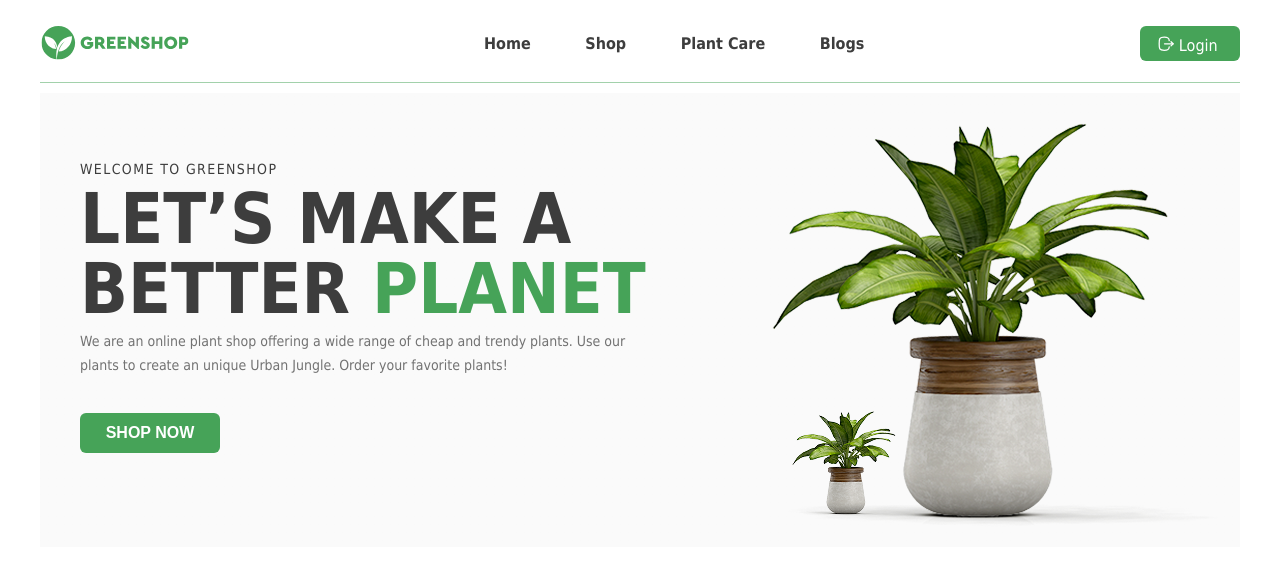
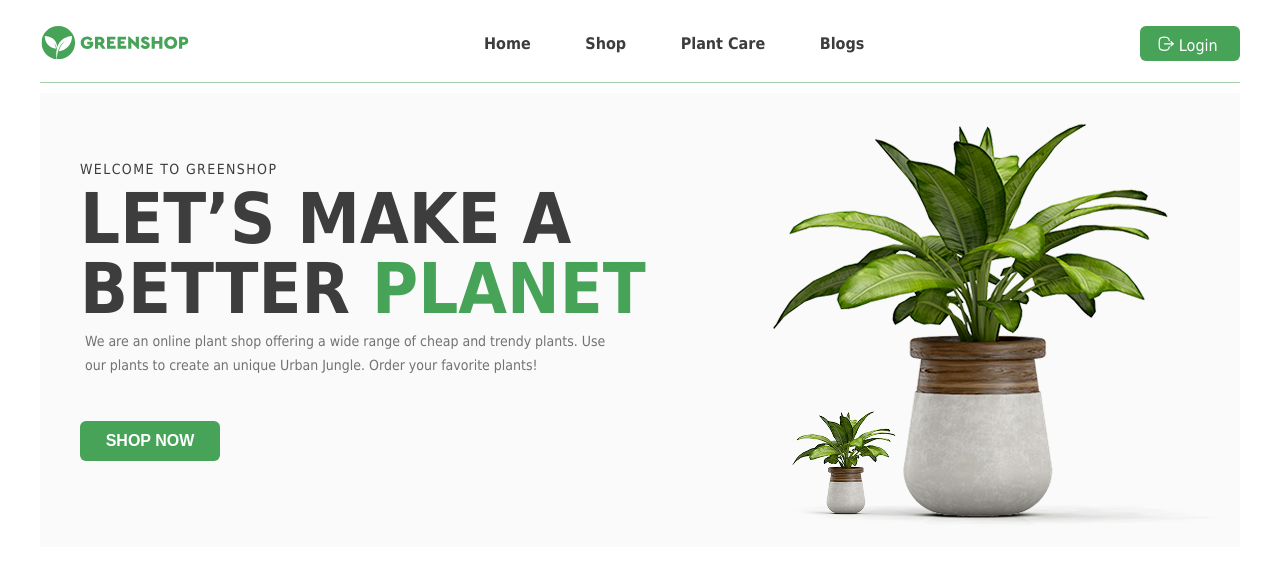
Before and after one commit to olhaLK/Front-end-basic, a plain HTML site: page hw5/index.html in a window 1280 px wide. Drawn offline with Linux system fonts and the light colour scheme.

Commit message:
fixes: padding, img

```diff
--- a/hw5/css/style.css
+++ b/hw5/css/style.css
@@ -35,7 +35,7 @@
     margin-bottom: 17.7px;
 }
 
-.logo svg {
+.logo img {
     width: 150px;
     height: 34.3px;
 }
@@ -117,9 +117,7 @@ h1 {
 }
 
 .text-description {
-    padding-top: 5px;
-    width: 557px;
-    height: 45px;
+    padding: 5px 20px 0 5px;
     color: #727272;
     font-size: 14px;
     font-weight: 400;
--- a/hw5/index.html
+++ b/hw5/index.html
@@ -8,25 +8,7 @@
 <body class="body">
     <header class="header wrapper clearfix">
         <a href="#" class="logo">
-            <svg width="150" height="35" viewBox="0 0 150 35" fill="none" xmlns="http://www.w3.org/2000/svg">
-                <g clip-path="url(#clip0_1_38)">
-                    <path d="M17.15 0C7.67748 0 0 7.67746 0 17.15C0 26.0201 6.73548 33.3175 15.3711 34.207C14.8496 29.9134 15.0436 26.4001 15.7067 23.5135C15.3347 21.7225 14.4898 19.0703 12.5734 17.1864C12.5734 17.1864 13.8348 19.0784 14.5181 21.6214C14.5181 21.6255 14.5221 21.6295 14.5221 21.6335C14.5949 21.9044 14.6596 22.1793 14.7162 22.4623C14.7283 22.527 14.7404 22.5917 14.7526 22.6604C14.8051 22.9515 14.8536 23.2426 14.886 23.5418C5.19513 22.3532 3.12921 13.6569 3.35561 10.3781C13.665 10.9482 15.7754 17.8292 16.0827 22.0985C19.4585 11.0412 30.1843 10.4024 31.0697 10.3781C31.4538 18.8763 25.1509 25.5026 17.6149 26.0807C17.6635 25.8503 17.7201 25.6198 17.7767 25.3934C17.7928 25.3247 17.813 25.26 17.8333 25.1913C17.8777 25.0296 17.9222 24.8679 17.9748 24.7061C17.995 24.6374 18.0192 24.5646 18.0394 24.4959C18.096 24.318 18.1567 24.1442 18.2173 23.9663C18.2335 23.9259 18.2456 23.8854 18.2618 23.845C18.3386 23.6348 18.4195 23.4326 18.5003 23.2305C18.5084 23.2143 18.5125 23.1941 18.5205 23.1779C18.5205 23.1779 18.5205 23.1779 18.5246 23.1779C20.4571 18.5043 24.0229 15.4439 24.0229 15.4439C17.0247 19.4868 15.8441 29.9983 15.6582 34.2231C16.1514 34.2676 16.6446 34.2999 17.15 34.2999C26.6225 34.2999 34.3 26.6225 34.3 17.15C34.3 7.67746 26.6225 0 17.15 0Z" fill="#46A358"/>
-                    <path d="M46.7038 10.7454C48.9719 10.7454 50.8235 11.7198 52.0243 13.4987L49.7764 15.4109C48.9719 14.287 47.9975 13.7048 46.6472 13.7048C44.5691 13.7048 43.2754 15.0713 43.2754 17.1534C43.2754 19.2719 44.6419 20.695 46.8372 20.695C48.0177 20.695 48.9557 20.2826 49.5541 19.5913V19.0091H46.6674V16.2357H52.7763V20.1331C52.1941 21.164 51.3693 21.9888 50.302 22.6235C49.2347 23.242 48.0339 23.5614 46.7038 23.5614C42.9924 23.618 39.9238 20.7314 39.9764 17.1534C39.9198 13.5957 42.9924 10.6888 46.7038 10.7454Z" fill="#46A358"/>
-                    <path d="M61.9577 23.3315L59.1681 19.4907H57.8379V23.3315H54.6157V10.9683H59.4672C62.2204 10.9683 64.246 12.6542 64.246 15.2214C64.246 16.7375 63.5142 17.9948 62.2973 18.7428L65.5559 23.3315H61.9577ZM57.8339 16.6809H59.4834C60.3809 16.6809 60.9631 16.0987 60.9631 15.2214C60.9631 14.3441 60.3809 13.7781 59.4834 13.7781H57.8339V16.6809Z" fill="#46A358"/>
-                    <path d="M66.8335 10.9683H75.4126V13.8711H70.0557V15.5772H73.8763V18.2738H70.0557V20.4287H75.639V23.3315H66.8335V10.9683Z" fill="#46A358"/>
-                    <path d="M77.644 10.9683H86.223V13.8711H80.8662V15.5772H84.6867V18.2738H80.8662V20.4287H86.4494V23.3315H77.644V10.9683Z" fill="#46A358"/>
-                    <path d="M99.4194 10.9681V23.5577H98.3884L91.6812 17.0567V23.3313H88.459V10.7417H89.4899L96.1971 17.1497V10.9681H99.4194Z" fill="#46A358"/>
-                    <path d="M103.264 19.1349C103.996 20.1092 104.764 20.7278 106.017 20.7278C106.862 20.7278 107.291 20.4286 107.291 19.8262C107.291 19.2845 107.008 19.1147 106.034 18.6821L104.76 18.1201C102.718 17.2186 101.631 16.0583 101.631 14.3926C101.631 12.2013 103.43 10.7378 105.957 10.7378C107.998 10.7378 109.442 11.7121 110.19 13.2282L108.035 14.8777C107.436 13.9802 106.875 13.5678 105.993 13.5678C105.318 13.5678 104.889 13.8306 104.889 14.3562C104.889 14.805 105.152 15.0516 105.957 15.3669L107.38 15.9653C109.535 16.8668 110.545 17.9503 110.545 19.6928C110.545 22.0903 108.577 23.5538 106.009 23.5538C103.782 23.5538 101.983 22.4865 101.081 20.7804L103.264 19.1349Z" fill="#46A358"/>
-                    <path d="M112.393 10.9683H115.615V15.4842H120.131V10.9683H123.353V23.3315H120.131V18.387H115.615V23.3315H112.393V10.9683Z" fill="#46A358"/>
-                    <path d="M131.843 10.7417C135.442 10.6649 138.607 13.6081 138.53 17.1497C138.603 20.7277 135.442 23.6143 131.843 23.5577C128.229 23.6143 125.116 20.7277 125.193 17.1497C125.116 13.6081 128.229 10.6689 131.843 10.7417ZM131.86 13.7011C129.874 13.7011 128.488 15.108 128.488 17.1497C128.488 18.1806 128.807 19.0216 129.426 19.6603C130.044 20.2789 130.869 20.5983 131.86 20.5983C133.772 20.5983 135.231 19.2116 135.231 17.1497C135.235 15.108 133.772 13.7011 131.86 13.7011Z" fill="#46A358"/>
-                    <path d="M140.374 10.9683H145.225C147.979 10.9683 150.004 12.6542 150.004 15.2214C150.004 17.7523 147.926 19.4907 145.225 19.4907H143.596V23.3315H140.374V10.9683ZM145.242 16.6809C146.139 16.6809 146.721 16.0987 146.721 15.2214C146.721 14.3441 146.139 13.7781 145.242 13.7781H143.592V16.6809H145.242Z" fill="#46A358"/>
-                </g>
-                <defs>
-                    <clipPath id="clip0_1_38">
-                        <rect width="150" height="34.2999" fill="white"/>
-                    </clipPath>
-                </defs>
-            </svg>
+            <img src="img/ic-logo.svg" alt="logo">
         </a>
         <nav class="menu">
             <a href="#">Home</a>
@@ -54,7 +36,7 @@
             <button type="button" class="btn-shop">Shop now</button>
         </div>
         <div class="image-block">
-            <img src="img/im-plant.png" alt="plant">
+            <img src="img/img-plant.png" alt="plant">
         </div>
     </main>
 </body>
```
Also changed, not shown: hw5/img/ic-logo.svg (added), hw5/img/img-plant.png (renamed from hw5/img/im-plant.png).
